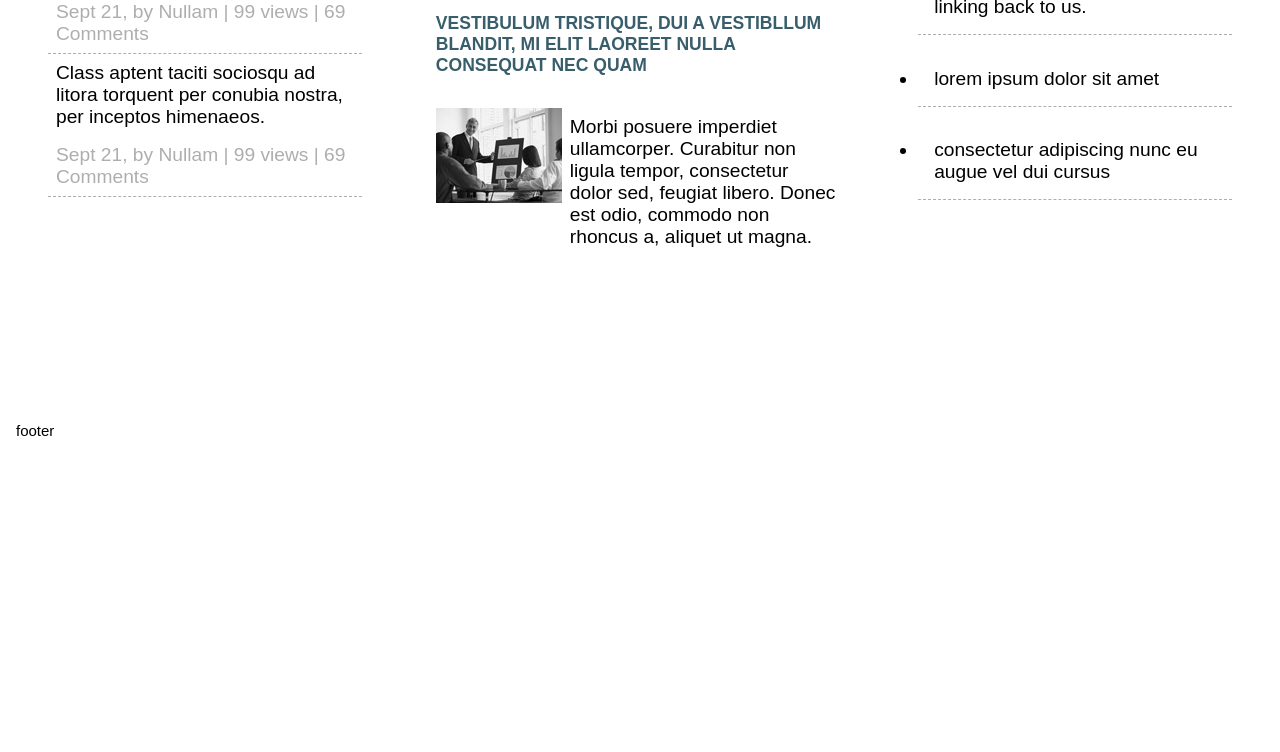
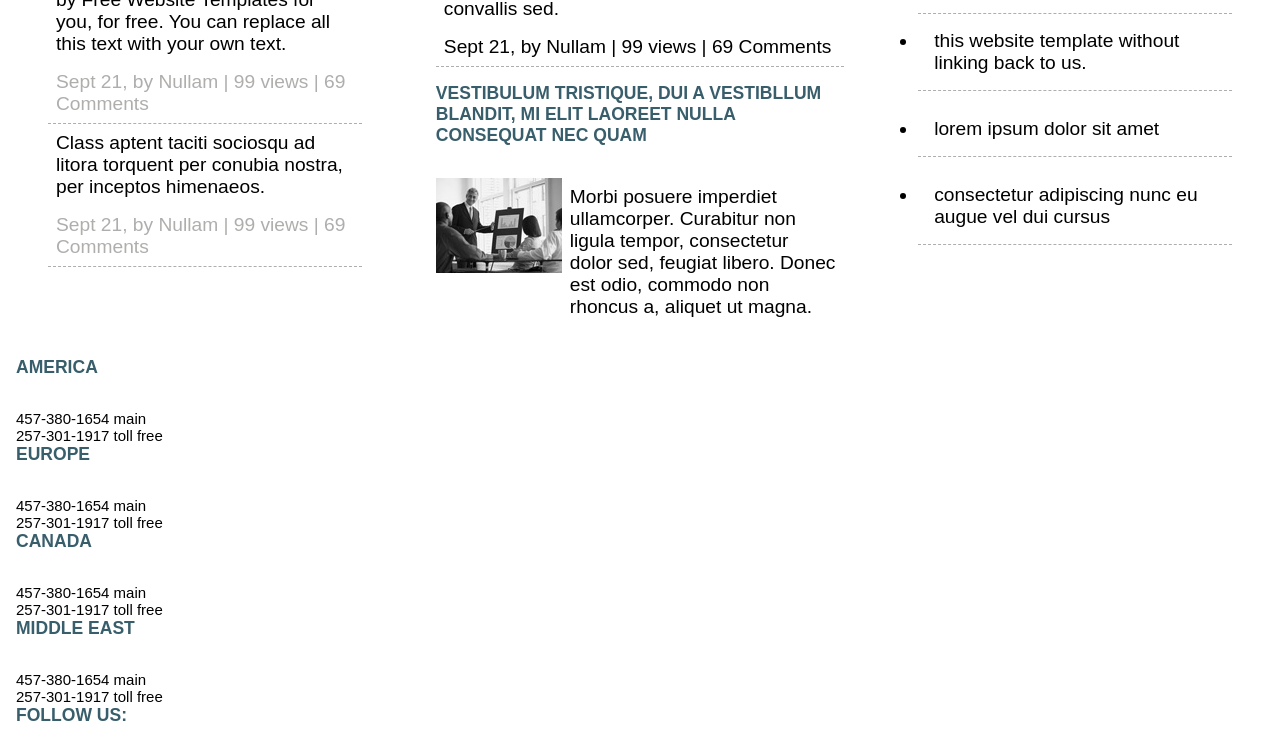
Before and after one commit to flyjwayur/Integrify-2ndDesignMock, a plain HTML site: page index.html in a window 1280 px wide. Shown: the part 1214-1966 px from the top of the page. Before the commit the page ends 1828 px from the top, so only its background shows below. Drawn offline with Linux system fonts and the light colour scheme.

Commit message:
Fix the alignment(unit) of whole layout after adding footer

```diff
--- a/css/style.css
+++ b/css/style.css
@@ -45,7 +45,7 @@ body {
     height: 100%;
     padding: 1rem;
     display: grid;
-    grid-template: [header-top] "logo nav nav" 1fr [header-bottom intro-top] "intro intro intro" 4fr [intro-bottom content-top]"side-left content side-right" 4fr[content-bottom footer-top] "footer footer footer" 1fr [footer-bottom] / 2fr 2.5fr 2fr;
+    grid-template: [header-top] "logo nav nav" 20% [header-bottom intro-top] "intro intro intro" 30% [intro-bottom content-top]"side-left content side-right" 30% [content-bottom footer-top] "footer footer footer" 20%[footer-bottom] / 2fr 2.5fr 2fr;
     grid-gap: 10px;
 }
 
@@ -95,7 +95,6 @@ body {
 
 .logo img {
     width: 100%;
-    height: 100%;
 }
 
 /* Header >> nav */
@@ -204,7 +203,7 @@ nav ul a {
 
 .side-left__aside{
     display: grid;
-    grid-template-rows: repeat(auto-fill, minmax(max-content, auto));
+    grid-template-rows: repeat(auto-fill, minmax(max-content, 1fr));
 }
 
 .side-left__aside div{
@@ -254,12 +253,11 @@ nav ul a {
 
 .side-right{
     display: grid;
-    grid-template-rows: 0.3fr 4fr;
+    grid-template-rows: auto 4fr;
 }
 
 .side-right__aside ul{
     display: grid;
-    height: 70%;
     /*grid-template-rows: repeat(auto-fill, minmax(max-content, auto));*/
     grid-template-rows: repeat(5, minmax(max-content, 1fr));
 }
--- a/index.html
+++ b/index.html
@@ -113,7 +113,33 @@
             </aside>
         </div>
         <!-- Footer -->
-        <div class="footer">footer</div>
+        <div class="footer">
+            <div>
+                <h3>America</h3>
+                <p>457-380-1654 main</p>
+                <p>257-301-1917 toll free</p>
+            </div>
+            <div>
+                <h3>Europe</h3>
+                <p>457-380-1654 main</p>
+                <p>257-301-1917 toll free</p>
+            </div>
+            <div>
+                <h3>Canada</h3>
+                <p>457-380-1654 main</p>
+                <p>257-301-1917 toll free</p>
+            </div>
+            <div>
+                <h3>Middle East</h3>
+                <p>457-380-1654 main</p>
+                <p>257-301-1917 toll free</p>
+            </div>
+            <div>
+                <h3>Follow us:</h3>
+                <img src="assets/fb-icon.gif">
+                <img src="assets/twitter-icon.gif">
+            </div>
+        </div>
     </div>
 
 </body>
```
